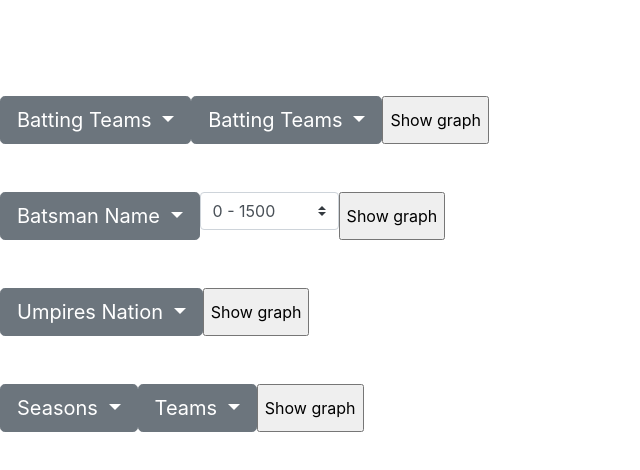
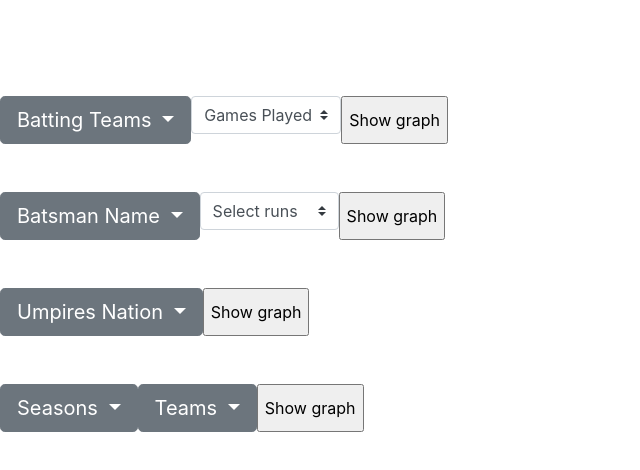
Before and after one commit to shriya-hireholi/django-dataproject, a Django app: page / in a window 1280 px wide. Shown: the part 24-494 px from the top of the page, without its empty margins (0-640 px from the left). Run offline with Django 3.2, Linux system fonts and the light colour scheme; data that the repository does not hold is empty; some libraries are stand-ins or nearby versions.

Commit message:
all filters added

```diff
--- a/ipl_analysis/static/index.js
+++ b/ipl_analysis/static/index.js
@@ -9,11 +9,15 @@ function total_runs_team(){
       }
     }
 
+    var games = new Array();
+    var chkbox = document.getElementById('tab2').value;
+    games.push(chkbox);
+
     const runsScored= [];
     fetch("http://127.0.0.1:8000/runs/", {method: 'POST', headers: {
         'Accept': 'application/json',
         'Content-Type': 'application/json'
-      }, body: JSON.stringify(team)})
+      }, body: JSON.stringify({teams: team, game: games})})
     .then(function(resp){
         return resp.json();
     })
--- a/ipl_analysis/templates/base.html
+++ b/ipl_analysis/templates/base.html
@@ -46,22 +46,12 @@
           </div>
         </div>
         <div class="btn-group">
-          <button class="btn btn-secondary btn-lg dropdown-toggle" type="button" data-toggle="dropdown" aria-haspopup="true" aria-expanded="false">
-              Batting Teams
-          </button>
-          <div class="dropdown-menu">
-            <div class="checkbox form-check">
-              <table id="tab2">
-                <tr>
-                  <td>
-                    {% for i in query_set %}
-                      <input type="checkbox" value="{{i.batting_team}}" id="team"/>{{i.batting_team}} <br>
-                    {% endfor %}
-                  </td>
-                </tr>
-              </table>
-            </div>
-          </div>
+          <select name="tab2" id="tab2" class="custom-select" onchange="total_runs_team()">
+            <option value=''>Games Played</option>
+            <option value=7000>0 - 7k</option>
+            <option value=14000>7k - 14k</option>
+            <option value=19000>14k - 19k</option>
+          </select>
           <input type="button" value="Show graph" onclick="total_runs_team()">
         </div>
       </div>
@@ -90,8 +80,9 @@
         </div>
         <div class="btn-group">
           <select name="tab4" id="tab4" class="custom-select" onchange="top_rcb_batsmen()">
+            <option value=''>Select runs</option>
             <option value=1500>0 - 1500</option>
-            <option value=3000>500 - 3000</option>
+            <option value=3000>1500 - 3000</option>
             <option value=5000>3000 - 5000</option>
           </select>
           <input type="button" value="Show graph" onclick="top_rcb_batsmen()">
--- a/ipl_analysis/views.py
+++ b/ipl_analysis/views.py
@@ -33,35 +33,75 @@ def base(request):
 @csrf_exempt
 def total_runs_scored(request):
     json_data = json.loads(request.body)
-    if len(json_data) > 0:
-        query_set = dict(Deliveries.objects.values_list('batting_team').filter(
-            batting_team__in=json_data).annotate(
-            total_runs=Count('total_runs')
-            ).order_by('batting_team'))
+    print(json_data)
+    if len(json_data['teams']) == 0:
+        for i in json_data['game']:
+            if i == '7000':
+                start = 0
+                query_set = dict(Deliveries.objects.values_list(
+                    'batting_team').annotate(total_runs=Count(
+                        'total_runs')).filter(
+                            total_runs__range=(start, 7000)).order_by(
+                                    'batting_team'))
+            elif i == '14000':
+                print(4000)
+                start = 7000
+                query_set = dict(Deliveries.objects.values_list(
+                    'batting_team').annotate(total_runs=Count(
+                        'total_runs')).filter(
+                            total_runs__range=(start, 14000)).order_by(
+                                    'batting_team'))
+            else:
+                start = 14000
+                query_set = dict(Deliveries.objects.values_list(
+                    'batting_team').annotate(total_runs=Count(
+                        'total_runs')).filter(
+                            total_runs__range=(start, 19000)).order_by(
+                                    'batting_team'))
+        return JsonResponse(query_set, safe=False)
+    elif json_data['game'] == ['']:
+        query_set = dict(Deliveries.objects.values_list(
+                    'batting_team').filter(
+                        batting_team__in=json_data['teams']).annotate(
+                            total_runs=Count('total_runs')).order_by(
+                                    'batting_team'))
 
         return JsonResponse(query_set, safe=False)
+    else:
+        for i in json_data['game']:
+            if i == '7000':
+                start = 0
+                query_set = dict(Deliveries.objects.values_list(
+                    'batting_team').filter(
+                        batting_team__in=json_data['teams']).annotate(
+                            total_runs=Count('total_runs')).filter(
+                            total_runs__range=(start, 7000)).order_by(
+                                    'batting_team'))
+            elif i == '3000':
+                start = 1500
+                query_set = dict(Deliveries.objects.values_list(
+                    'batting_team').filter(
+                        batting_team__in=json_data['teams']).annotate(
+                            total_runs=Count('total_runs')).filter(
+                            total_runs__range=(start, 14000)).order_by(
+                                    'batting_team'))
+            else:
+                start = 3000
+                query_set = dict(Deliveries.objects.values_list(
+                    'batting_team').filter(
+                        batting_team__in=json_data['teams']).annotate(
+                            total_runs=Count('total_runs')).filter(
+                            total_runs__range=(start, 19000)).order_by(
+                                    'batting_team'))
 
-    query_set = dict(
-        Deliveries.objects.values_list('batting_team').annotate(
-            total_runs=Count('total_runs')
-        ).order_by('batting_team')
-    )
-
-    return JsonResponse(query_set, safe=False)
+        return JsonResponse(query_set, safe=False)
 
 
 @csrf_exempt
 def top_batsman_rcb(request):
     json_data = json.loads(request.body)
     print(json_data)
-    if len(json_data['run']) == 0:
-        print("hello")
-        query_set = dict(Deliveries.objects.values_list('batsman').filter(
-            batting_team='Royal Challengers Bangalore').filter(
-                batsman__in=json_data['batsmans']).annotate(
-                    batsman_runs=Sum('batsman_runs')).order_by('-batsman_runs')[:11])
-        return JsonResponse(query_set, safe=False)
-    elif len(json_data['batsmans']) == 0:
+    if len(json_data['batsmans']) == 0:
         for i in json_data['run']:
             if i == '1500':
                 start = 0
@@ -86,6 +126,15 @@ def top_batsman_rcb(request):
                         batting_team='Royal Challengers Bangalore').annotate(
                             batsman_runs=Sum('batsman_runs')).filter(
                                 batsman_runs__range=(start, 5000)).order_by(
+                                    '-batsman_runs')[:11])
+
+        return JsonResponse(query_set, safe=False)
+    elif json_data['run'] == ['']:
+        query_set = dict(Deliveries.objects.values_list(
+                    'batsman').filter(
+                        batting_team='Royal Challengers Bangalore').filter(
+                            batsman__in=json_data['batsmans']).annotate(
+                            batsman_runs=Sum('batsman_runs')).order_by(
                                     '-batsman_runs')[:11])
 
         return JsonResponse(query_set, safe=False)
@@ -140,7 +189,6 @@ def foreign_umpire(request):
 @csrf_exempt
 def matches_team_season(request):
     json_data = json.loads(request.body)
-    print(json_data)
     teams_season = {}
     teams_season_one = {}
     teams_season_two = {}
@@ -149,7 +197,6 @@ def matches_team_season(request):
             'season',
             'first_team',
             'second_team').filter(season__in=json_data['season']))
-        print(query_set)
         for data in query_set:
             season = int(data['season'])
             team_one = data['first_team']
@@ -240,5 +287,4 @@ def matches_team_season(request):
 
         teams_season = dict(sorted(teams_season_one.items()))
 
-
     return JsonResponse(teams_season, safe=False)
```
